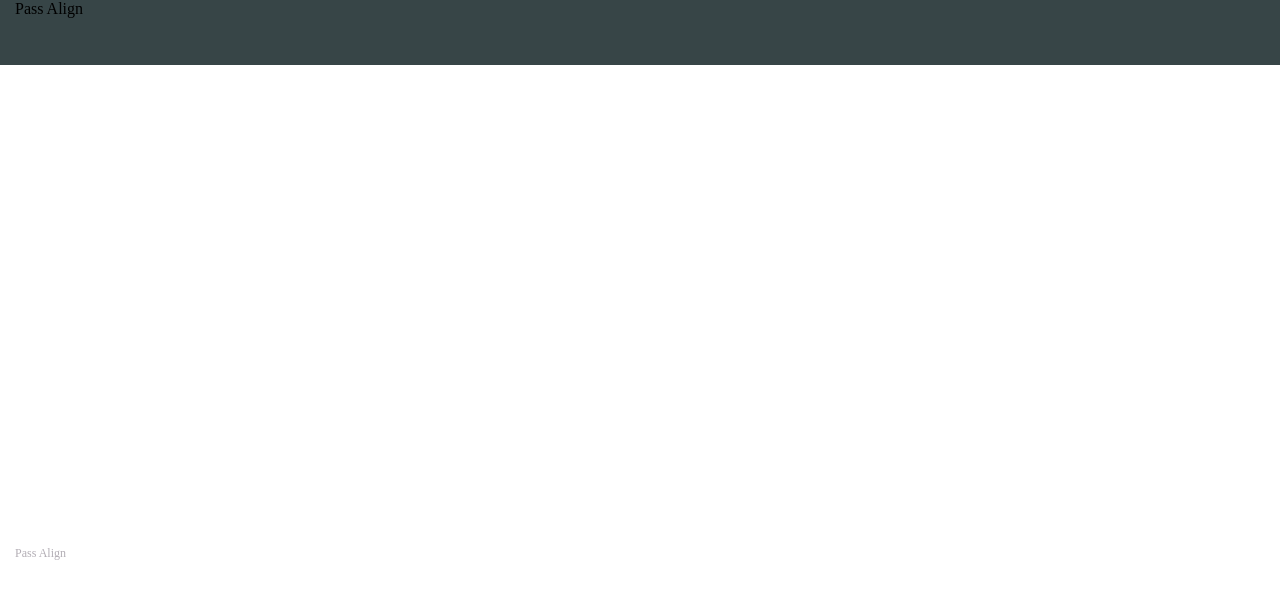
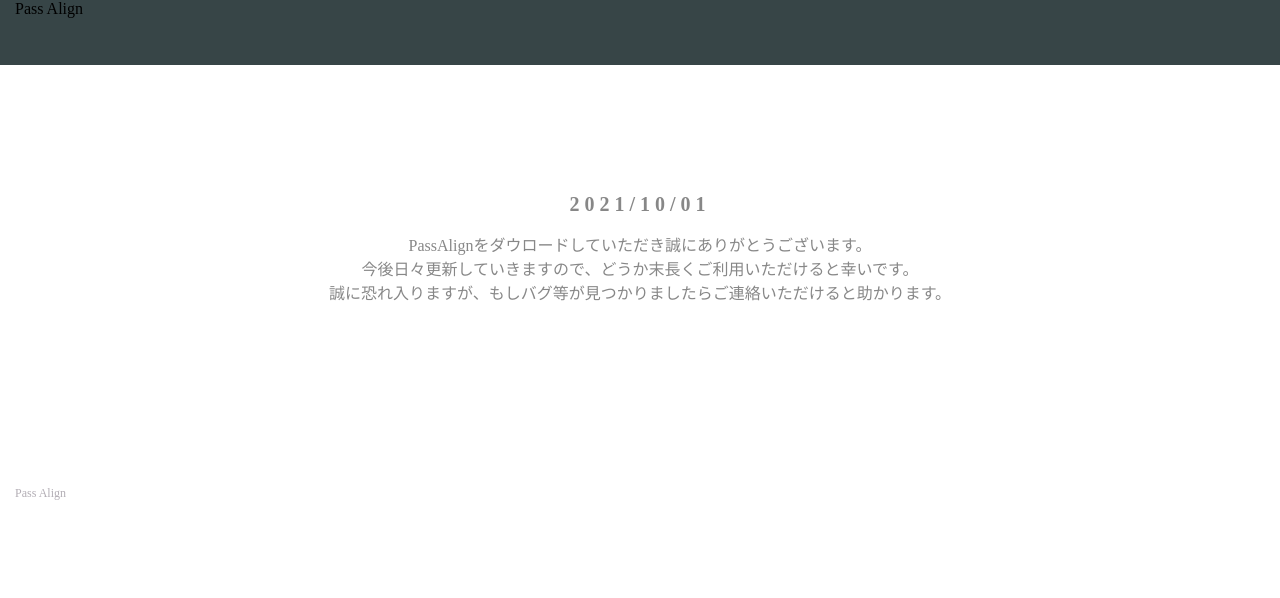
Before and after one commit to Tomo1979/PassAlign, a plain HTML site: page index.html in a window 1280 px wide. Drawn offline with Linux system fonts and the light colour scheme.

Commit message:
Update stylesheet.css

```diff
--- a/stylesheet.css
+++ b/stylesheet.css
@@ -21,13 +21,13 @@ a {
   padding: 180px 0 100px 0;
   background-image: url(top.png);
   background-size: cover;
-  color: white;
+  color: #555555;
   text-align: center;
 }
 
 .top-wrapper h1 {
   opacity: 0.7;
-  font-size: 45px;
+  font-size: 20px;
   letter-spacing: 5px;
 }
 
```
